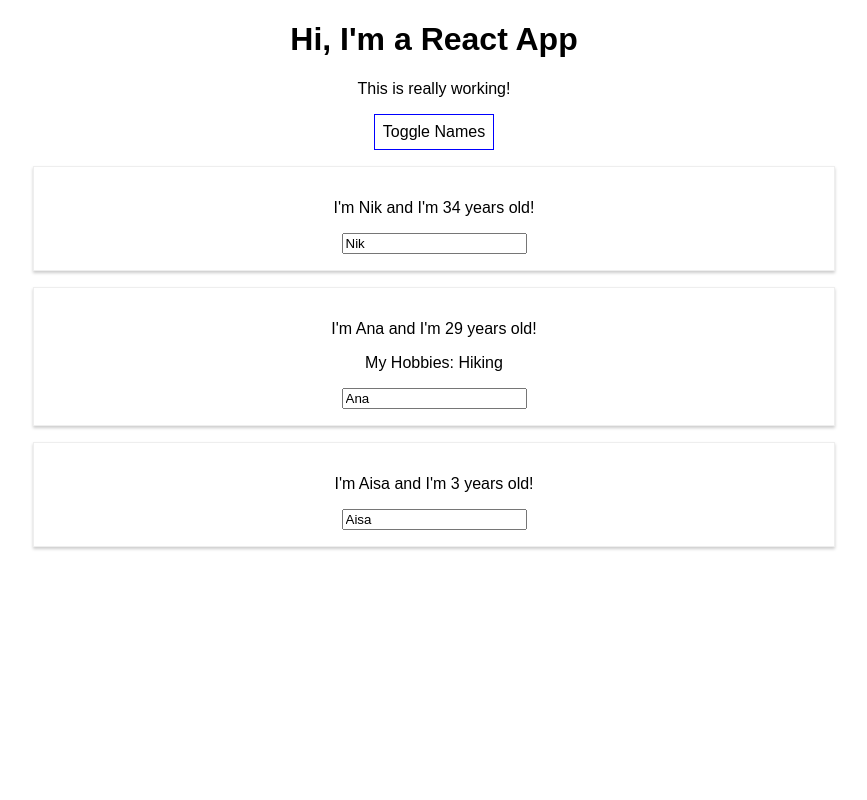
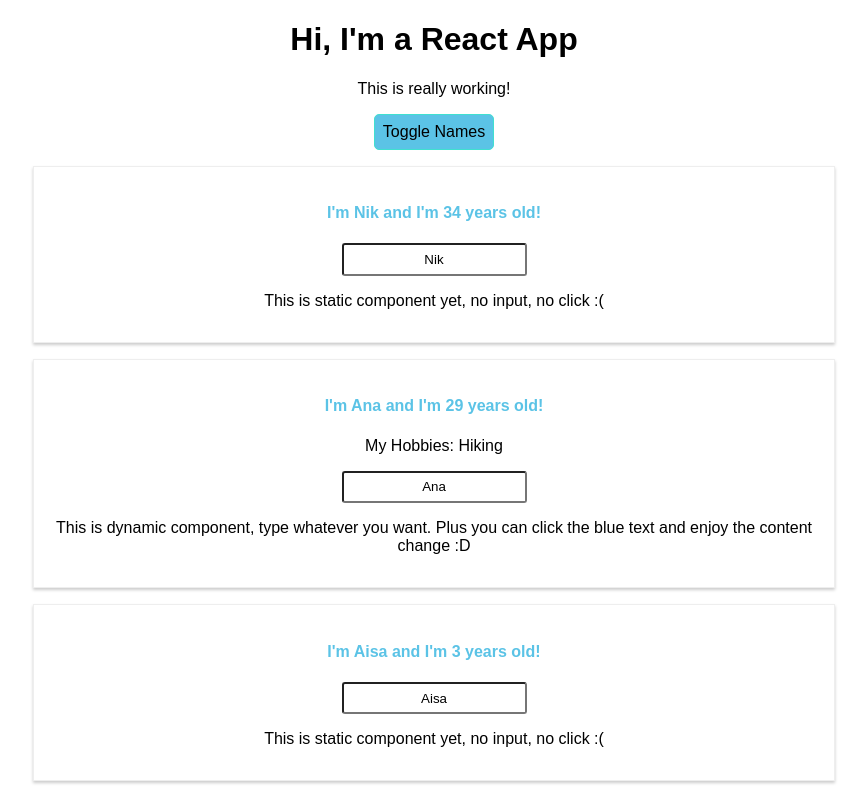
Before and after one commit to goragottsen/raymond, a React (Create React App) app: page / in a window 1280 px wide. Both pictures are taken after a click on the button "Toggle Names". Shown: the whole page, without its empty margins (206-1073 px from the left). Built offline with nearby package versions, Linux system fonts and the light colour scheme.

Commit message:
Added some very basic styling

```diff
--- a/src/App.js
+++ b/src/App.js
@@ -43,11 +43,13 @@ class App extends Component {
   render() {
     // Inline style - scoped to the component
     const style = {
-      backgroundColor: 'white',
+      backgroundColor: 'rgb(91, 195, 230)',
       font: 'inherit',
-      border: '1px solid blue',
+      border: '1px solid turquoise',
       padding: '8px',
-      cursor: 'pointer'
+      cursor: 'pointer',
+      outline: 'none',
+      'border-radius': '5px'
     }
 
     let persons = null;
@@ -57,21 +59,21 @@ class App extends Component {
               <Person
                 name={this.state.persons[0].name}
                 age={this.state.persons[0].age}
-                comment="This is static component yet, no input"
+                comment="This is static component yet, no input, no click :("
               />
               <Person
                 name={this.state.persons[1].name}
                 age={this.state.persons[1].age}
                 click={this.switchNameHandler.bind(this, 'Niko')}
                 changed={this.nameChangedHandler}
-                comment="This is dynamic component, type whatever you want. Plus you can click the text and enjoy the content change :D"
+                comment="This is dynamic component, type whatever you want. Plus you can click the blue text and enjoy the content change :D"
               >
                 My Hobbies: Hiking
               </Person>
               <Person
                 name={this.state.persons[2].name}
                 age={this.state.persons[2].age}
-                comment="This is static component yet, no input"
+                comment="This is static component yet, no input, no click :("
               />
             </div>
       );
--- a/src/Person/Person.css
+++ b/src/Person/Person.css
@@ -6,3 +6,14 @@
     padding: 16px;
     text-align: center;
 }
+
+.Person h4{
+    color: rgb(91, 195, 230);
+}
+
+.Person input{
+    text-align: center;
+    height: 2em;
+    border-radius: 3px;
+    outline: none;
+}
--- a/src/Person/Person.js
+++ b/src/Person/Person.js
@@ -5,9 +5,10 @@ import './Person.css';
 const person = (props) => {
     return (
         <div className="Person">
-            <p onClick={props.click}>I'm {props.name} and I'm {props.age} years old!</p>
+            <h4 onClick={props.click}>I'm {props.name} and I'm {props.age} years old!</h4>
             <p>{props.children}</p>
             <input type="text" onChange={props.changed} value={props.name} />
+            <p>{props.comment}</p>
         </div>
 
     )
```
